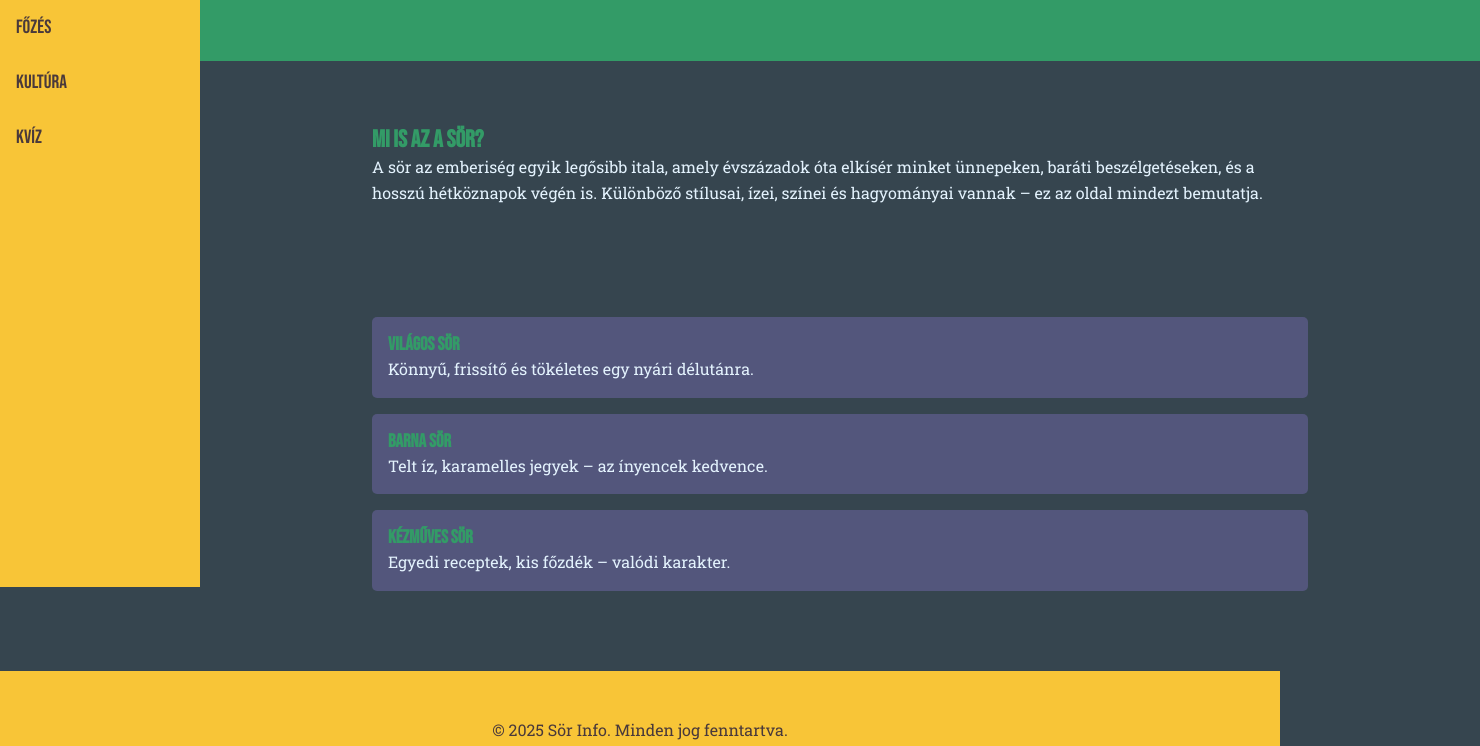
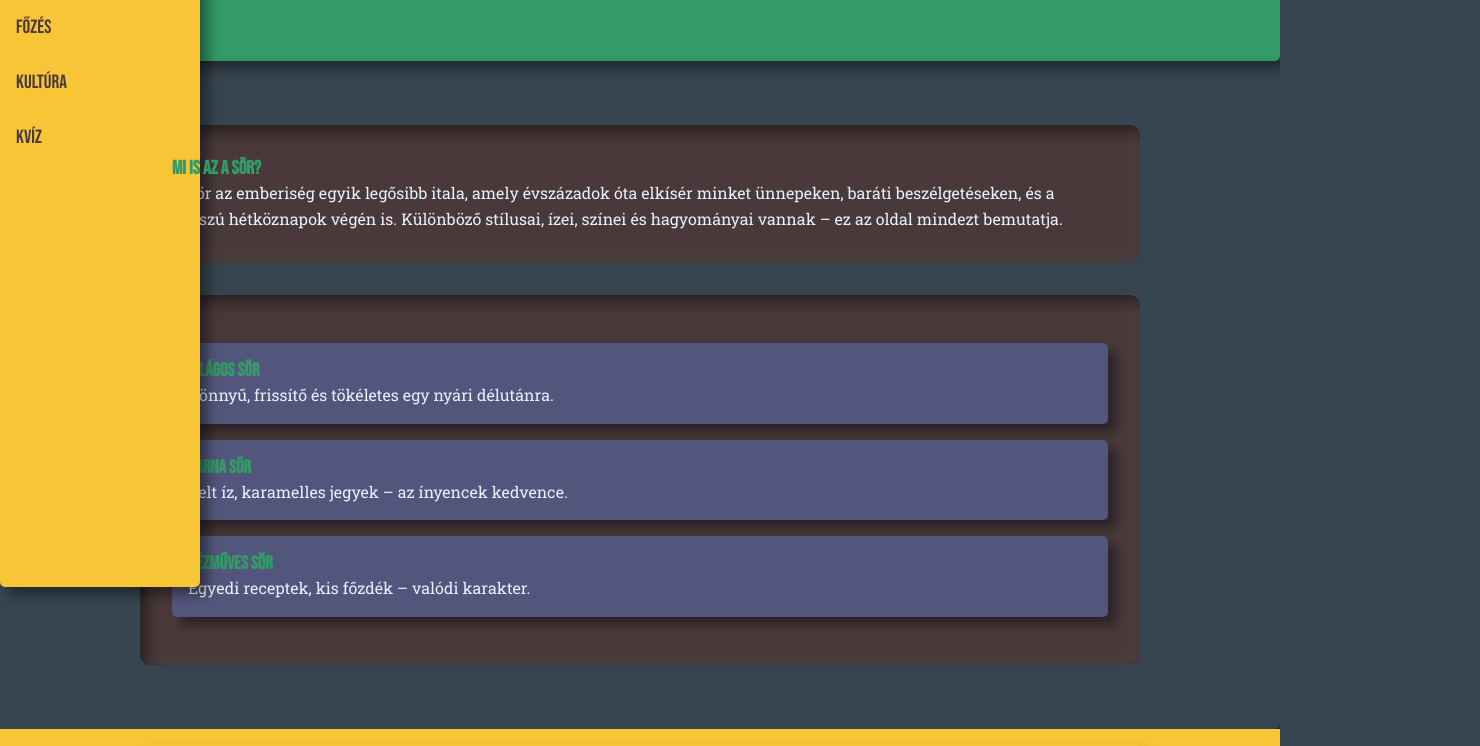
Before and after one commit to Oliverpartequattro/sor, a plain HTML site: page index.html in a window 1280 px wide. Shown: the part 213-959 px from the top of the page, 1480 px wide, since content can reach past the window. Drawn offline with Linux system fonts and the light colour scheme.

Commit message:
belso arnyek hover

```diff
--- a/index.html
+++ b/index.html
@@ -8,7 +8,7 @@
   <link rel="stylesheet" href="style.css">
 </head>
 <body>
-  <nav class="sidebar">
+  <nav class="sidebar shadow">
     <ul>
       <li class="homeIcon"><a href="index.html"> <img  src="img/beer.png" alt=""></a></li>
       <li><a href="fajtak.html">Fajták</a></li>
@@ -18,41 +18,40 @@
     </ul>
   </nav>
 
-  <main>
-    <header class="hero">
+    <header class="hero shadow">
       <div class="container">
-        <h1>Sör – Az élet itala</h1>
+        <h1 class="underline">Sör – Az élet itala</h1>
         <p>Ahol a komló és a jókedv találkozik.</p>
       </div>
     </header>
-
+<div class="content shadow">
     <section class="intro">
-      <div class="container">
-        <h2>Mi is az a sör?</h2>
+      <div class="container box">
+        <h2 class="underline">Mi is az a sör?</h2>
         <p>A sör az emberiség egyik legősibb itala, amely évszázadok óta elkísér minket ünnepeken, baráti beszélgetéseken, és a hosszú hétköznapok végén is. Különböző stílusai, ízei, színei és hagyományai vannak – ez az oldal mindezt bemutatja.</p>
       </div>
     </section>
 
     <section class="features">
-      <div class="container">
-        <div class="feature-box">
+      <div class="container box">
+        <div class="feature-box shadow">
           <h3>Világos sör</h3>
           <p>Könnyű, frissítő és tökéletes egy nyári délutánra.</p>
         </div>
-        <div class="feature-box">
+        <div class="feature-box shadow">
           <h3>Barna sör</h3>
           <p>Telt íz, karamelles jegyek – az ínyencek kedvence.</p>
         </div>
-        <div class="feature-box">
+        <div class="feature-box shadow">
           <h3>Kézműves sör</h3>
           <p>Egyedi receptek, kis főzdék – valódi karakter.</p>
         </div>
       </div>
     </section>
-  </main>
+  </div>
 
   <footer>
-    <div class="container">
+    <div class="container shadow">
       <p>&copy; 2025 Sör Info. Minden jog fenntartva.</p>
     </div>
   </footer>
--- a/style.scss
+++ b/style.scss
@@ -149,3 +149,70 @@ footer {
   background-color: $white;
   color: $yellow;
 }
+
+.underline {
+  position: relative;
+  display: inline-block;
+  cursor: pointer;
+  font-family: $titleFont;
+  font-size: 1.2rem;
+
+  &::after {
+    content: "";
+    position: absolute;
+    width: 0%;
+    height: 2px;
+    bottom: 0;
+    left: 0;
+    background-color: $yellow;
+    transition: width 0.3s ease-in-out;
+  }
+
+  &:hover::after {
+    width: 100%;
+  }
+}
+
+.feature-box {
+  background-color: $gray;
+  color: $white;
+  padding: 1rem;
+  margin: 1rem 0;
+  border-radius: 5px;
+  transition: transform 0.3s ease, box-shadow 0.3s ease;
+
+  &:hover {
+    transform: scale(1.05);
+    box-shadow: 0 8px 16px rgba(0, 0, 0, 0.3);
+    z-index: 10;
+    position: relative;
+  }
+}
+
+.shadow {
+  box-shadow: 8px 8px 12px rgba(0, 0, 0, 0.4);
+  border-radius: 5px;
+}
+
+.box {
+  background-color: $brown;
+  padding: 2rem;
+  border-radius: 10px;
+  box-shadow: inset 6px 6px 15px rgba(0, 0, 0, 0.5),
+              inset -6px -6px 15px rgba(255, 255, 255, 0.05);
+}
+
+
+.content {
+  margin: 0 auto;
+  padding: 2rem;
+  box-sizing: border-box;
+
+  section {
+    margin-bottom: 2rem;
+
+    .box {
+      overflow: hidden;
+    }
+  }
+}
```
Also changed, not shown: style.css, 1 other file.
